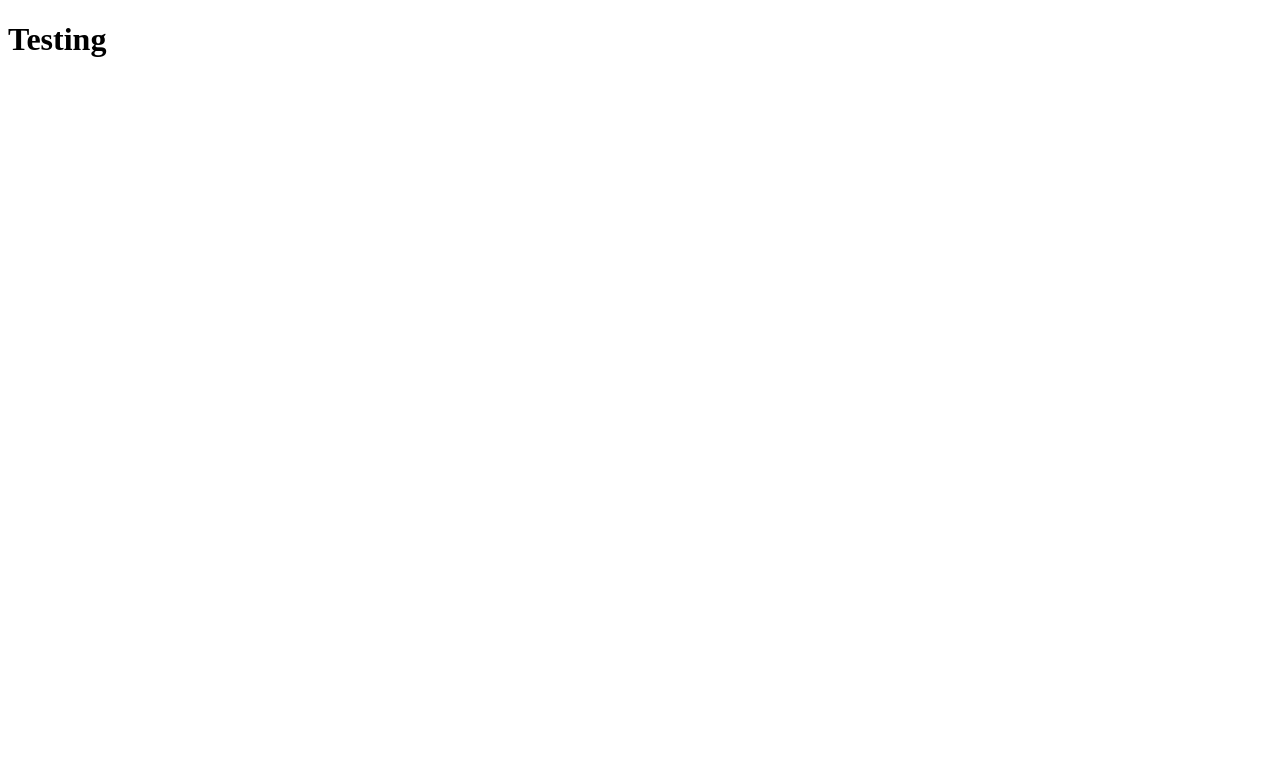
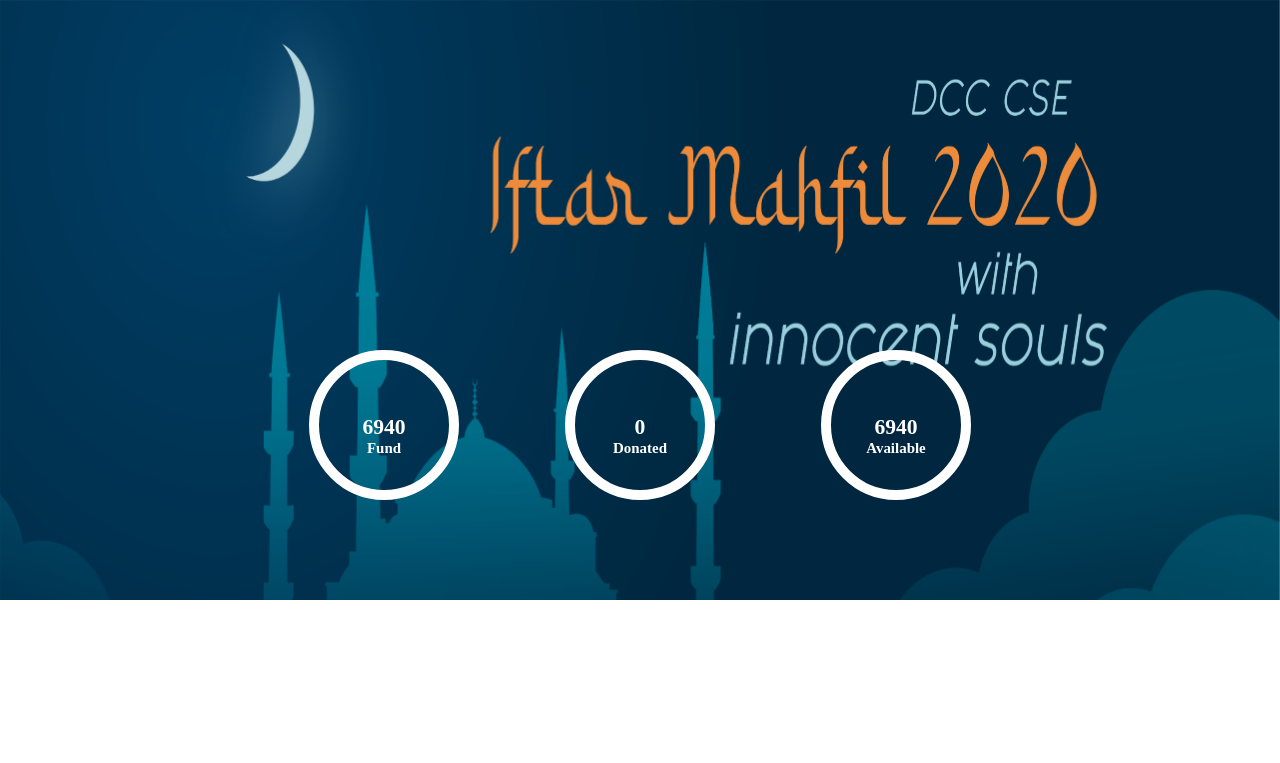
Before and after one commit to Shuvo1260/Inftar-Mahfil-With-Innocent-Souls, a plain HTML site: page index.html in a window 1280 px wide. Drawn offline with Linux system fonts and the light colour scheme; some packages are replaced by stand-ins of ours; a script that the page names is missing.

Commit message:
Donation circles is implemented.

```diff
--- a/assets/style.css
+++ b/assets/style.css
@@ -0,0 +1,82 @@
+.top-header {
+    background-image: url("/assets/images/banner.png");
+    background-size: 100% 100%;
+	background-attachment: fixed;
+	height: 600px;
+    width: 100%;
+    padding: 0;
+    margin: 0;
+    justify-content: center;
+    align-items: center;
+    display: flex;
+}
+*{
+    padding: 0;
+    margin: 0;
+}
+.circle-card-container{
+    position: relative;
+    display: flex;
+    justify-content: space-around;
+    width: 60%;
+    height: 100%;
+    align-items: center;
+    color: #ffffff;
+    margin-top: 25%;
+}
+.circle-card-container .circle-card{
+    position: relative;
+    width: 150px;
+    height: 200px;
+    color: rgb(255, 255, 255);
+    justify-content: center;
+    align-items: center;
+    border-radius: 10px;
+    overflow: hidden;
+    transition: 0.5s;
+    text-align: center;
+    margin-bottom: 20px;
+    font-size: 18px;
+    /* padding: 20px; */
+}
+.circle-box{
+    position: relative;
+    width: 65px;
+    height: 65px;
+    border-radius: 50%;
+    z-index: 100;
+    text-align: center;
+    justify-content: center;
+    align-items: center;
+    align-content: center;
+    text-align: center;
+}
+.box{
+    position: relative;
+    justify-content: center;
+    align-items: center;
+    align-content: center;
+    font-size: 26px;
+}
+
+
+
+svg {
+    position: relative;
+    width: 150px;
+    height: 150px;
+    z-index: 1000;
+    justify-content: center;
+    align-items: center;
+    align-self: center;
+  }
+  svg circle{
+    width: 100px;
+    height: 100px;
+    fill: none;
+    stroke: #ffffff;
+    stroke-width: 10;
+    stroke-linecap: round;
+    transform: translate(5px, 5px);
+    padding: 5px;
+  }
--- a/index.html
+++ b/index.html
@@ -23,6 +23,44 @@
 
 <body>
 
-    <h1>Testing</h1>
+    <div class="top-header">
+        <div class="circle-card-container">
+            <div class="circle-card">
+                <div class="box">
+                    <div class="circle-box">
+                        <svg>
+                            <circle cx="70" cy="70" r="70"></circle>
+                        </svg>
+                    </div>
+                    <h5 class="text" id="fund">6940</h5>
+                </div>
+                <h5 class="text">Fund</h5>
+            </div>
+            <div class="circle-card">
+                <div class="box">
+                    <div class="circle-box">
+                        <svg>
+                            <circle cx="70" cy="70" r="70"></circle>
+                        </svg>
+                    </div>
+                    <h5 class="text" name="fund">0</h5>
+                </div>
+                <h5 class="text">Donated</h5>
+            </div>
+
+            <div class="circle-card">
+                <div class="box">
+                  <div class="circle-box">
+                    <svg>
+                      <circle cx ="70" cy="70" r="70"></circle>
+                    </svg>
+                  </div>
+                  <h5 class="text" name="fund">6940</h5>
+                </div>
+                <h5 class="text">Available</h5>
+              </div>
+        </div>
+
+    </div>
 
 </body>
```
Lines whose indentation alone changed are shown as unchanged.
